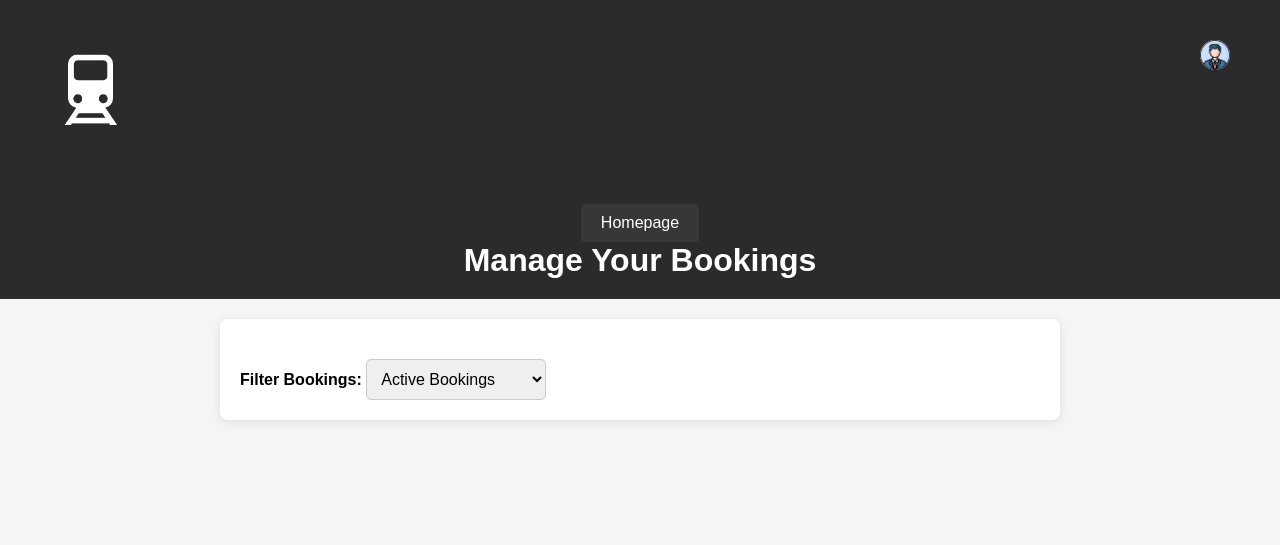
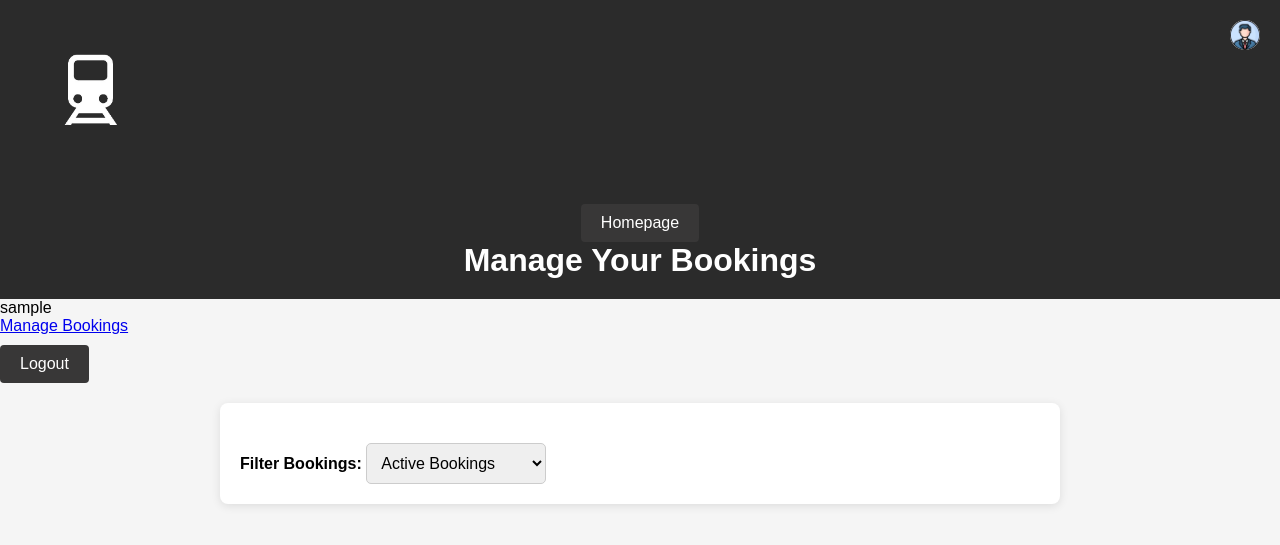
Before and after one commit to NaifAllhyani1/Ticket-Reservation-System, a PHP site: page /manage-bookings.php in a window 1280 px wide. Shown: the top 545 px of the page. Run offline with PHP 8.4, Linux system fonts and the light colour scheme; the visitor is signed in with stand-in values (Sample User, id 1); data comes from the database, SQL or seed files in the repository; data that the repository does not hold is empty.

Commit message:
updated css

```diff
--- a/index.css
+++ b/index.css
@@ -16,7 +20,9 @@
   text-align: center;
   position: relative;
 }
-  .container {
+
+/* Containers */
+.container, .container1 {
   max-width: 1200px;
   margin: 20px auto;
   padding: 20px;
@@ -36,10 +46,13 @@
   text-align: center;
   box-shadow: 0 2px 8px rgba(0, 0, 0, 0.1);
 }
+
 .card h3 {
   margin-bottom: 15px;
 }
-  .btn {
+
+/* Buttons */
+.btn, button {
   display: inline-block;
   margin-top: 10px;
   padding: 10px 20px;
@@ -48,11 +61,16 @@
   text-decoration: none;
   border-radius: 4px;
   transition: background 0.3s ease;
+  border: none;
+  font-size: 16px;
+  cursor: pointer;
 }
-  .btn:hover {
+
+.btn:hover, button:hover {
   background-color: #7e7d7d9a;
 }
 
+/* Logo & User Info */
 .logo-container {
   background-color: #2b2b2b;
   padding: 20px;
@@ -82,126 +100,7 @@
   background-color: white;
 }
 
-  button {
-    padding: 10px 20px;
-    background-color: #383737;
-    color: white;
-    border: none;
-    border-radius: 4px;
-    font-size: 16px;
-    cursor: pointer;
-    transition: background-color 0.3s;
-  }
-
-
-  button:hover {
-    background-color: #7e7d7d9a;
-  }
-
-
-
-
-  .action {
-    position: fixed;
-    top: 20px;
-    right: 30px;
-  }
-
-  .action .profile {
-    position: relative;
-    width: 60px;
-    height: 60px;
-    border-radius: 50%;
-    overflow: hidden;
-    cursor: pointer;
-  }
-
-  .action .profile img {
-    position: absolute;
-    top: 0;
-    left: 0;
-    width: 100%;
-    height: 100%;
-    object-fit: cover;
-  }
-
-  .action .menu {
-    position: absolute;
-    top: 120px;
-    right: -10px;
-    padding: 10px 20px;
-    background: #fff;
-    width: 200px;
-    box-sizing: 0 5px 25px rgba(0, 0, 0, 0.1);
-    border-radius: 15px;
-    transition: 0.5s;
-    visibility: hidden;
-    opacity: 0;
-  }
-
-  .action .menu.active {
-    top: 80px;
-    visibility: visible;
-    opacity: 1;
-  }
-
-  .action .menu::before {
-    content: "";
-    position: absolute;
-    top: -5px;
-    right: 28px;
-    width: 20px;
-    height: 20px;
-    background: #fff;
-    transform: rotate(45deg);
-  }
-
-  .action .menu h3 {
-    width: 100%;
-    text-align: center;
-    font-size: 18px;
-    padding: 20px 0;
-    font-weight: 500;
-    color: #555;
-    line-height: 1.5em;
-  }
-
-  .action .menu h3 span {
-    font-size: 14px;
-    color: #cecece;
-    font-weight: 300;
-  }
-
-  .action .menu ul li {
-    list-style: none;
-    padding: 16px 0;
-    border-top: 1px solid rgba(0, 0, 0, 0.05);
-    display: flex;
-    align-items: center;
-  }
-
-  .action .menu ul li img {
-    max-width: 20px;
-    margin-right: 10px;
-    opacity: 0.5;
-    transition: 0.5s;
-  }
-
-  .action .menu ul li:hover img {
-    opacity: 1;
-  }
-
-  .action .menu ul li a {
-    display: inline-block;
-    text-decoration: none;
-    color: #555;
-    font-weight: 500;
-    transition: 0.5s;
-  }
-
-  .action .menu ul li:hover a {
-    color: #7e7d7d9a;
-  }
+/* Forms */
 form {
   display: flex;
   flex-direction: column;
```
Also changed, not shown: other parts of index.css (+85 -55 lines). Lines whose indentation alone changed are shown as unchanged.
